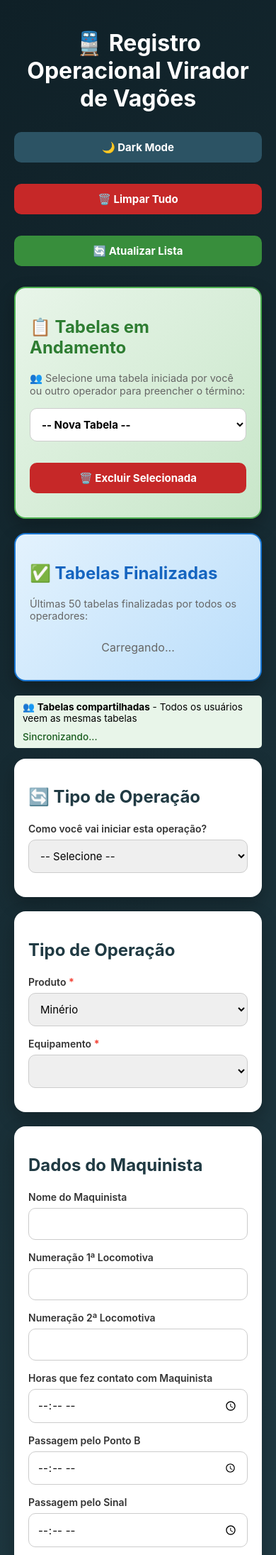
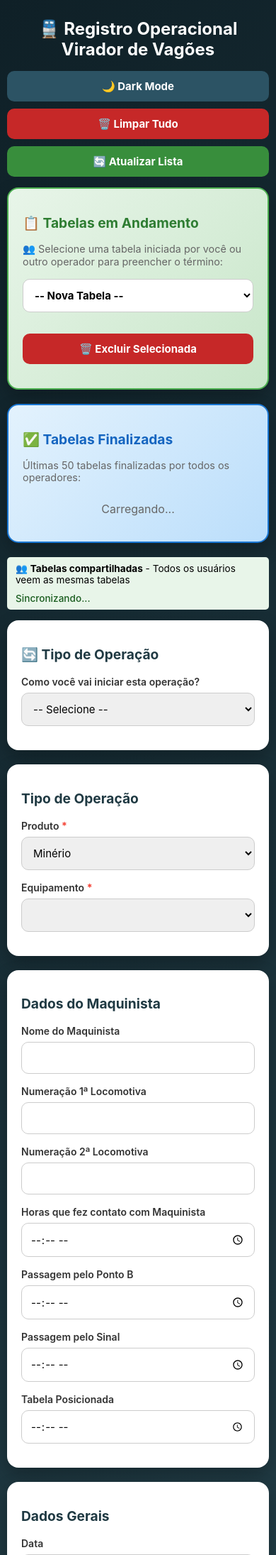
Before and after one commit to allancorreaz/registro-operacional, a Flask app: page / in a window 390 px wide. Shown: the top 2191 px of the page at 71% size. Run offline with Flask 3, Linux system fonts and the light colour scheme; lists and menus that the app fills with data are empty; some libraries are stand-ins or nearby versions.

Commit message:
Correções e melhorias na aplicação
- Adiciona event listeners para produto, destino e mudança de fluxo
- Atualiza opções de atendimento em impactos/falhas (mecanica preventiva/corretiva, eletrica preventiva/corretiva, operacional)
- Melhora responsividade para mobile com media queries
- Atualiza lógica de recuperadoras baseada no pátio (R5 para pátios 0-1, R1A para pátio 2)
- Corrige estrutura dos dados de impactos para incluir novas opções
- Adapta layout para telas menores com ajustes em botões, checkboxes e formulários

```diff
--- a/static/style.css
+++ b/static/style.css
@@ -21,6 +21,55 @@ body {
     max-width: 520px;
     margin: auto;
     padding: 20px;
+}
+
+/* ===== RESPONSIVIDADE ===== */
+@media (max-width: 600px) {
+    .container {
+        padding: 10px;
+        max-width: 100%;
+    }
+
+    .card {
+        padding: 15px;
+        margin-bottom: 15px;
+    }
+
+    h1 {
+        font-size: 1.5em;
+    }
+
+    h2 {
+        font-size: 1.2em;
+    }
+
+    label {
+        font-size: 13px;
+    }
+
+    input, select, textarea, button {
+        font-size: 16px; /* Previne zoom no iOS */
+    }
+
+    .botoes-controle {
+        flex-direction: column;
+        gap: 10px;
+    }
+
+    .botoes-controle button {
+        width: 100%;
+        margin: 0;
+    }
+
+    .impacto-row, .material-carvao-row {
+        padding: 10px;
+    }
+
+    .checkboxes-falha-recebida, .atendimento-checkboxes {
+        display: flex;
+        flex-direction: column;
+        gap: 8px;
+    }
 }
 
 /* ===== TIPOGRAFIA ===== */
```
Also changed, not shown: static/script.js (+27 -13 lines).
